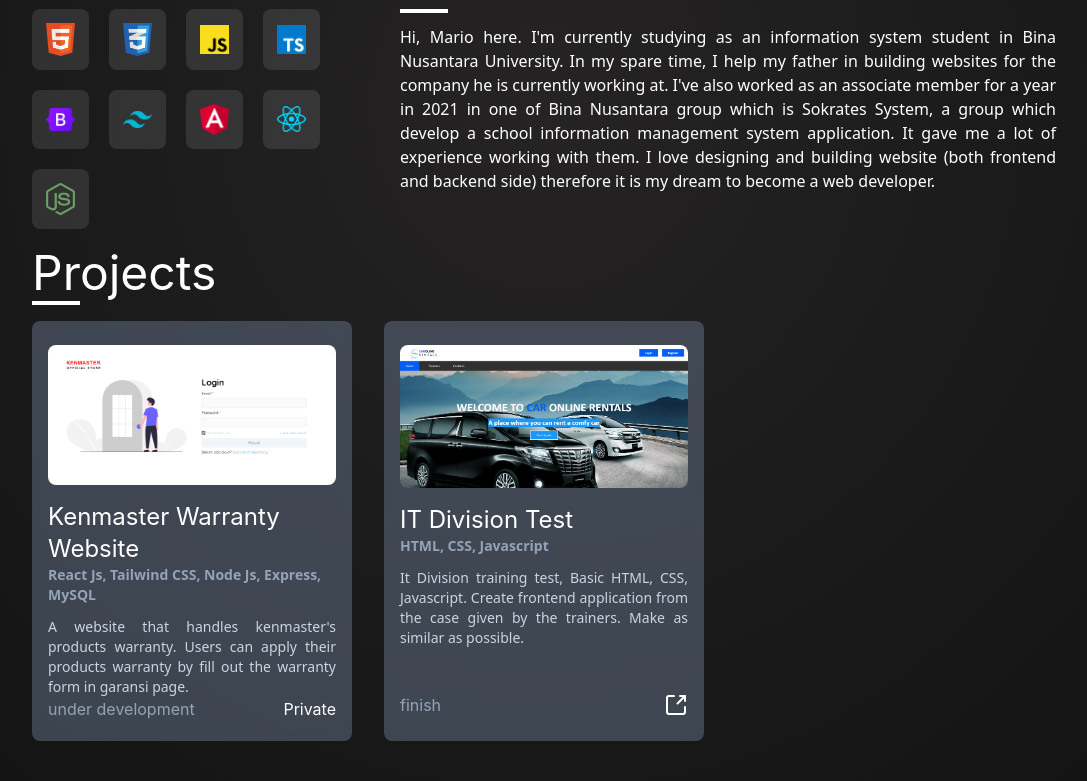
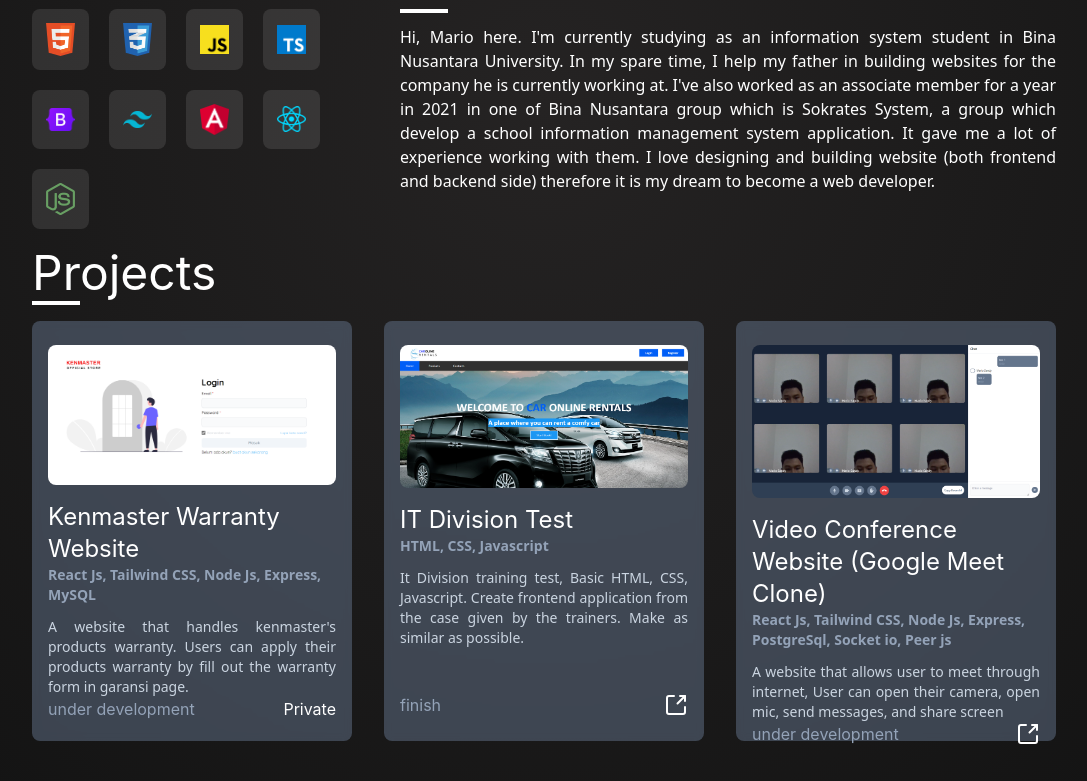
Before and after one commit to MarioSandy/portfolio, a React (Create React App) app: page / in a window 1280 px wide. Shown: the part 569-1350 px from the top of the page, without its empty margins (96-1183 px from the left). Built offline with nearby package versions, Linux system fonts and the light colour scheme.

Commit message:
Add video conference project

```diff
--- a/src/data/projects.js
+++ b/src/data/projects.js
@@ -15,12 +15,16 @@ const projects = [
     status: "finish",
     github_link: "https://github.com/MarioSandy/IT-Div-Test-HTML-CSS-JS",
   },
-  // {
-  //   title: "Kenmaster Warranty Website",
-  //   stack: "React Js, Tailwind CSS, Node Js, Express, MySQL",
-  //   description: `A website that handles kenmaster's products warranty. Users can apply their products warranty by fill out the warranty form in garansi page`,
-  //   preview: "",
-  // },
+  {
+    title: "Video Conference Website (Google Meet Clone)",
+    stack:
+      "React Js, Tailwind CSS, Node Js, Express, PostgreSql, Socket io, Peer js",
+    description: `A website that allows user to meet through internet, User can open their camera, open mic, send messages, and share screen`,
+    preview: "projectVideoConference.png",
+    status: "under development",
+    github_link:
+      "https://github.com/MarioSandy/video-conference-server/tree/master",
+  },
 ];
 
 export default projects;
```
Also changed, not shown: src/assets/img/projectVideoConference.png (added).
